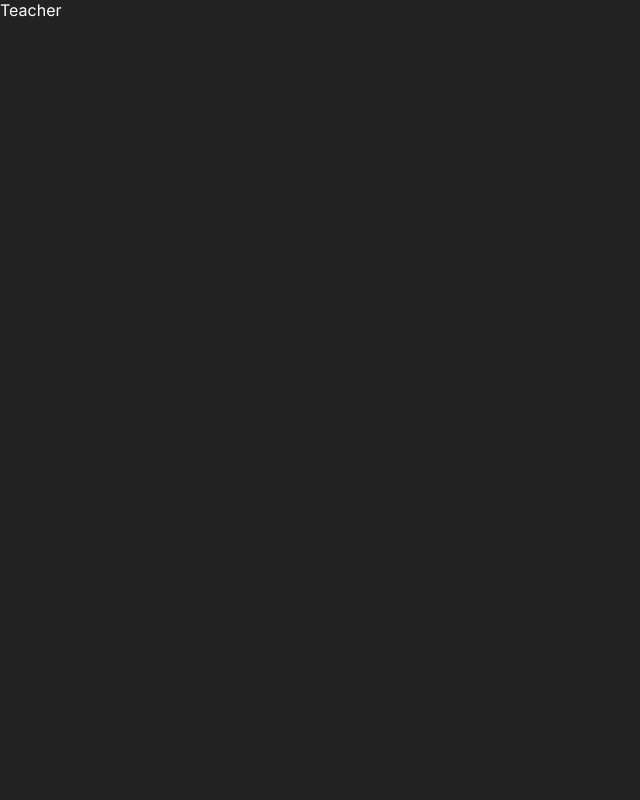
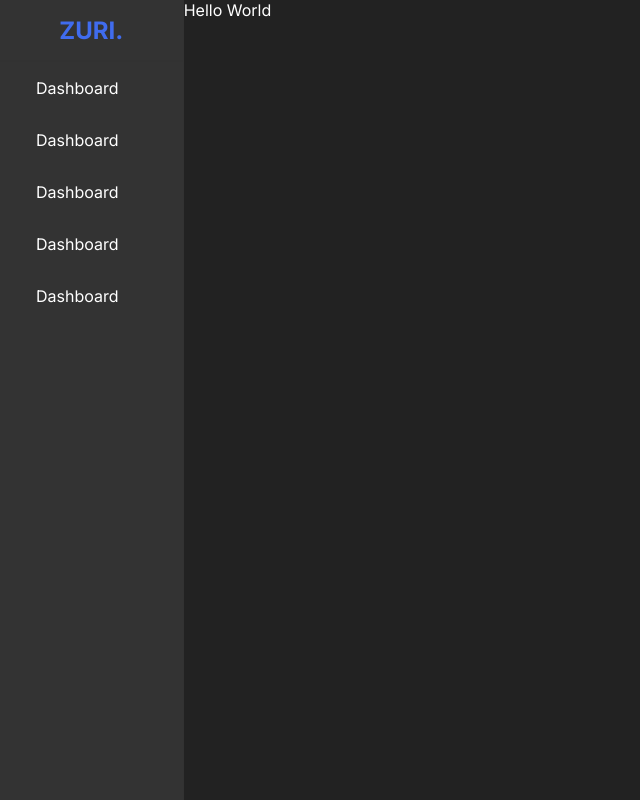
Before and after one commit to team-shard/ballot-box, a React (Create React App) app in the folder frontend/: page /admin in a window 1280 px wide. Shown: the whole page, without its empty margins (0-640 px from the left). Built offline with nearby package versions, Linux system fonts and the light colour scheme.

Commit message:
navbar-sidebar creation

```diff
--- a/frontend/src/components/Navbar/Navbar.css
+++ b/frontend/src/components/Navbar/Navbar.css
@@ -1,31 +1,4 @@
-header{
-    display: flex;
-    justify-content: space-between;
-    width: 100%;
-    align-items: center;
-    padding: 1rem 3rem;
-   }
 
-  header .logo{
-    font-size: 1.5rem;
-    font-weight: bold;
-    color: var(--primary-color);
-    text-decoration: none;
-    text-transform: uppercase;
-  }
-  header nav{
-    display: flex;
-    align-items: center;
-    justify-content: center;
-    gap: 1rem;
-  }
-  header nav a {
-    color: var(--primary-color);
-    text-decoration: none;
-    font-size: .8rem;
-    font-weight: 500;
-    text-transform: uppercase;
-  }
   .pry-btn{
     background: var(--primary-color);
     color: #fff;
--- a/frontend/src/components/Navbar/Navbar.js
+++ b/frontend/src/components/Navbar/Navbar.js
@@ -2,13 +2,6 @@ import './Navbar.css';
 
 export default function Navbar() {
   return (
-    <header className="App-header">
-    <span href='/' className='logo'>Zuri.</span>
-    <nav>
-      <a href="/">Home</a>
-      <a href="/" className='pry-btn'>Sign in</a>
-      <a href="/" className='sec-btn'>Enroll</a>
-    </nav>
-  </header>
+    <div className='navbar'>Navbar</div>
   )
 }
--- /dev/null
+++ b/frontend/src/components/sidebar/Sidebar.css
@@ -0,0 +1,45 @@
+.sidebar{
+    color: #fff;
+    flex: 1;
+    border-right: 1px solid #323232;
+    min-height: 100vh;
+    background-color: #333;
+    margin: 0;
+    padding: 0;
+}
+
+.top{
+    height: 60px;
+    display: flex;
+    align-items: center;
+    justify-content: center;
+}
+.top  .logo{
+    font-size: 1.5rem;
+    font-weight: bold;
+    color: var(--primary-color);
+    text-decoration: none;
+    text-transform: uppercase;
+  }
+
+.sidebar hr{
+      border: 1px solid #323232;
+  }
+
+ .sidebar .center{
+      padding-left: 20px;
+  }
+
+  .sidebar .center ul{
+      list-style: none;
+      margin: 0;
+      padding: 0;
+
+  }
+   li{
+    padding: 1rem;
+    cursor: pointer;
+  }
+  li:hover{
+      background-color: #444;
+  }
--- /dev/null
+++ b/frontend/src/components/sidebar/Sidebar.js
@@ -0,0 +1,21 @@
+import './Sidebar.css'
+
+export default function Sidebar() {
+  return (
+      <div className='sidebar'>
+          <div className='top'>
+          <span href='/' className='logo'>Zuri.</span>
+          </div>
+          <hr/>
+          <div className='center'>
+              <ul>
+                  <li> <span>Dashboard</span></li>
+                  <li> <span>Dashboard</span></li>
+                  <li> <span>Dashboard</span></li>
+                  <li> <span>Dashboard</span></li>
+                  <li> <span>Dashboard</span></li>
+              </ul>
+          </div>
+    </div>
+  )
+}
--- a/frontend/src/pages/Home/Home.css
+++ b/frontend/src/pages/Home/Home.css
@@ -15,7 +15,7 @@
     text-align: center;
     margin: 2rem auto;
     text-transform: capitalize;
-    width: 60vw;
+    max-width: 80vw;
   }
   .Home h1 span{
     color: var(--primary-color);
@@ -28,3 +28,31 @@
     margin: 2rem auto;
     width: 90vw;
   }
+  header{
+    display: flex;
+    justify-content: space-between;
+    width: 100%;
+    align-items: center;
+    padding: 1rem 3rem;
+   }
+
+  header .logo{
+    font-size: 1.5rem;
+    font-weight: bold;
+    color: var(--primary-color);
+    text-decoration: none;
+    text-transform: uppercase;
+  }
+  header nav{
+    display: flex;
+    align-items: center;
+    justify-content: center;
+    gap: 1rem;
+  }
+  header nav a {
+    color: var(--primary-color);
+    text-decoration: none;
+    font-size: .8rem;
+    font-weight: 500;
+    text-transform: uppercase;
+  }
--- a/frontend/src/pages/Home/Home.js
+++ b/frontend/src/pages/Home/Home.js
@@ -1,11 +1,17 @@
 import Button from '../../components/button/Button'
-import Navbar from '../../components/Navbar/Navbar'
 import './Home.css'
 
 export default function Home() {
   return (
     <div className='Home'>
-      <Navbar />
+     <header className="App-header">
+    <span href='/' className='logo'>Zuri.</span>
+    <nav>
+      <a href="/">Home</a>
+      <Button  text="Sign In"  handleClick={()=> console.log("clicked")}></Button>
+      <Button  text="Enroll"  handleClick={()=> console.log("clicked")}></Button>
+    </nav>
+  </header>
 
     <h1>The <span>No. 1 </span> <br/>
     World Class Organisation where tech talents are brewed
--- a/frontend/src/pages/teacher/Teacher.css
+++ b/frontend/src/pages/teacher/Teacher.css
@@ -1,3 +1,7 @@
 .Teacher{
     color: white;
+    display: flex;
 }
+.Teacher .container{
+ flex: 6;
+}
--- a/frontend/src/pages/teacher/Teacher.js
+++ b/frontend/src/pages/teacher/Teacher.js
@@ -1,7 +1,12 @@
+import Sidebar from '../../components/sidebar/Sidebar'
 import './Teacher.css'
+
 
 export default function Teacher() {
   return (
-    <div className='Teacher'>Teacher</div>
+      <div className='Teacher'>
+      <Sidebar />
+      <div className='container'>Hello World</div>
+    </div>
   )
 }
```
